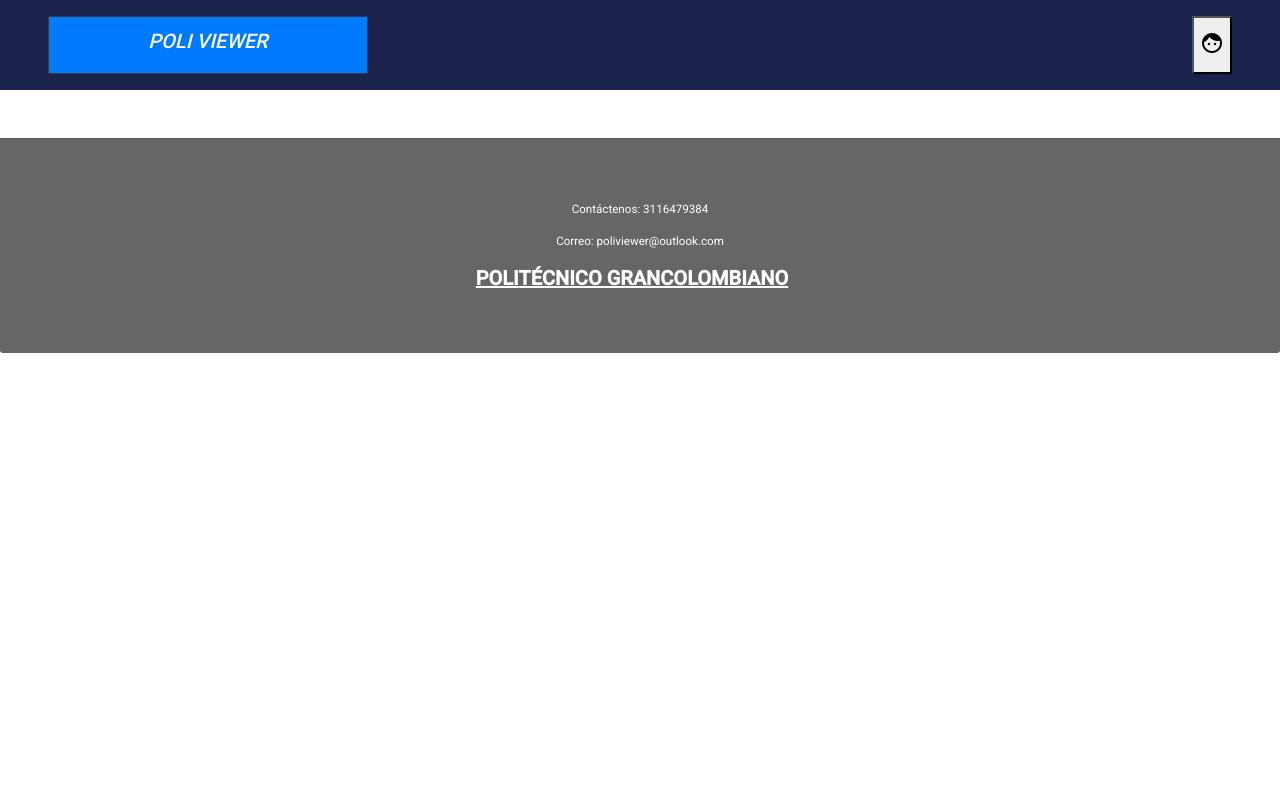
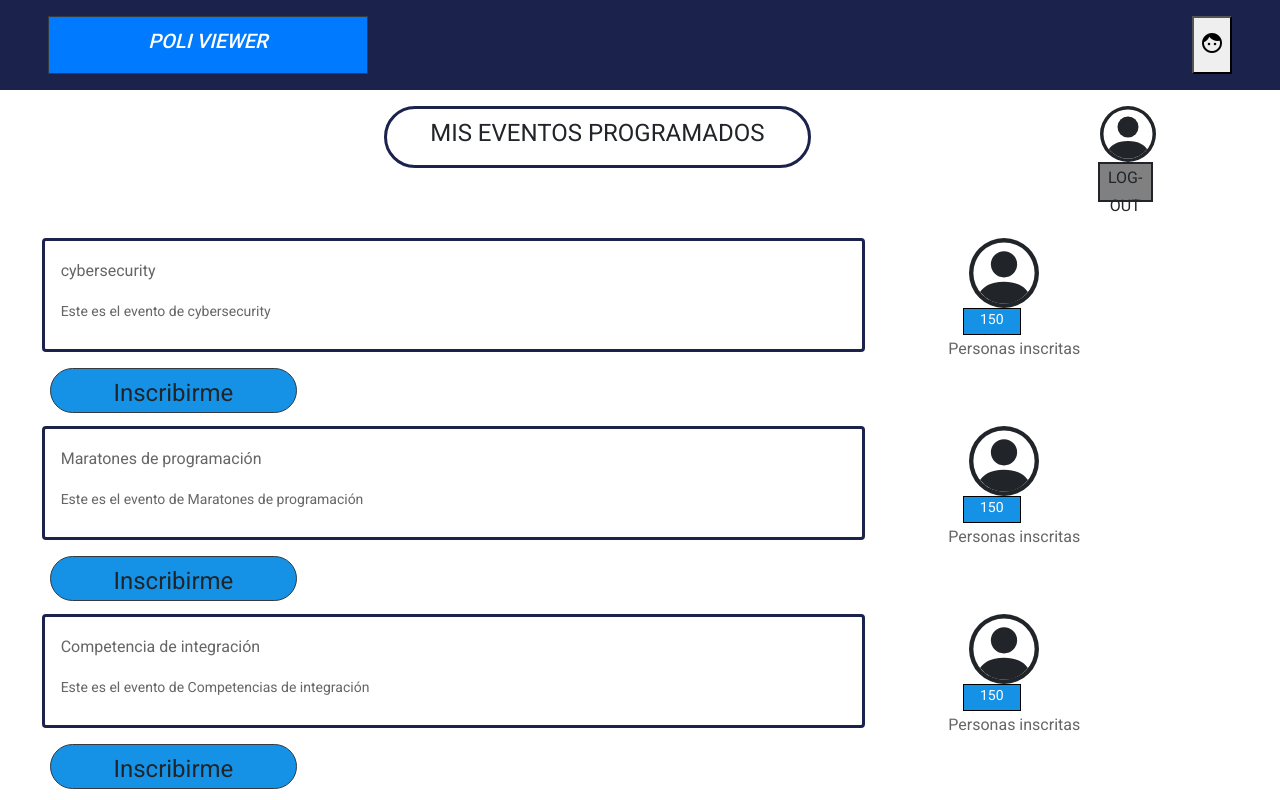
Before and after one commit to JimFor007/PracticaApl, an Angular app in the folder Poli-viewer/: page /admin in a window 1280 px wide. Before the commit this address led to /. Shown: the top 800 px of the page. Built offline with nearby package versions, Linux system fonts and the light colour scheme.

Commit message:
Mejora #1 mis eventos

```diff
--- a/Poli-viewer/src/app/app-routing.module.ts
+++ b/Poli-viewer/src/app/app-routing.module.ts
@@ -5,6 +5,7 @@ import { DesrcripcionFormularioComponent } from './desrcripcion-formulario/desrc
 import { EventosComponent } from './eventos/eventos.component';
 import { LogInComponent } from './log-in/log-in.component';
 import { ChartComponent } from './chart/chart.component';
+import { MisEventosComponent } from './mis-eventos/mis-eventos.component';
 
 const routes: Routes = [
 {path: '', component: IndexComponent},
@@ -12,7 +13,8 @@ const routes: Routes = [
 {path:'log-in', component: LogInComponent},
 {path: 'evento', component: EventosComponent},
 {path: 'inscripcion', component: DesrcripcionFormularioComponent},
-{path: 'charts', component:ChartComponent}
+{path: 'charts', component:ChartComponent},
+{path: 'admin', component: MisEventosComponent}
 
 ];
 
--- a/Poli-viewer/src/app/eventos/eventos.component.css
+++ b/Poli-viewer/src/app/eventos/eventos.component.css
@@ -18,12 +18,14 @@
 
 .bi{
    justify-content: center;
+   margin-left: 7%;
 }
 
 .helper{
+    margin-left: 5%;
     text-align: center;
     color: white;
-    width: 60%;
+    width: 20%;
     height: 15%;
     border-style: ridge;
     border-width: 1px;
--- a/Poli-viewer/src/app/eventos/eventos.component.html
+++ b/Poli-viewer/src/app/eventos/eventos.component.html
@@ -1,4 +1,4 @@
-<div class="container-fluid mt-4 ">
+<div class="container-fluid mt-4">
     <div *ngFor= "let evento of eventos" class="row justify-content-around mb-2">        <!--    Fila para cada evento   -->
         <div class="col-lg-8">                      <!--    Columna a la izquierda para desc. del evento y el boton -->
             <div class="principal rounded p-3">
--- a/Poli-viewer/src/app/log-in/log-in.component.ts
+++ b/Poli-viewer/src/app/log-in/log-in.component.ts
@@ -32,7 +32,7 @@ export class LogInComponent implements OnInit {
     let auth = false;
     for (let i = 0; i < this.Users.length; i++) {
       if(UsernameInput == this.Users[i].username && passwordInput == this.Users[i].password){
-        this.router.navigate (['']);
+        this.router.navigate (['admin']);
         auth = true;
       }
     }
--- a/Poli-viewer/src/app/mis-eventos/mis-eventos.component.css
+++ b/Poli-viewer/src/app/mis-eventos/mis-eventos.component.css
@@ -0,0 +1,52 @@
+.title {
+    justify-content: center;
+    height: 10%;
+    border: solid;
+    border-width: 3px;
+    border-color: #1B224B;
+    margin-right: 20%;
+}
+
+.icon {
+    padding-left: 10%;
+}
+
+.logout {
+    height: 30%;
+    width: 30%;
+    border: solid;
+    border-width: 2px;
+    background-color: gray;
+}
+
+.principal {
+    border: solid;
+    border-color: #1B224B;
+    color: #666666;
+}
+
+.btn {
+    background-color: #1592E6;
+    font-size: x-large;
+    width: 30%;
+    height: 25%;
+    margin-inline-start: 1%;
+}
+
+.icon2{
+    justify-content: center;
+    margin-left: 7%;
+ }
+
+ .helper{
+     margin-left: 5%;
+     text-align: center;
+     color: white;
+     width: 20%;
+     height: 15%;
+     border-style: ridge;
+     border-width: 1px;
+     border-color: black;
+     background-color: #1592E6;
+
+ }
--- a/Poli-viewer/src/app/mis-eventos/mis-eventos.component.html
+++ b/Poli-viewer/src/app/mis-eventos/mis-eventos.component.html
@@ -1,5 +1,45 @@
-<div class="container">
-    <div class="row">
+<div class="container-fluid mt-3">
+    <div class="row justify-content-end">
+        <div class="title col-4 rounded-pill text-center">
+            <h1 class="pt-2">MIS EVENTOS PROGRAMADOS</h1>
+        </div>
+        <div class="col-2">
+            <div class="icon">
+                <svg class="bi bi-people-circle" width="4em" height="4em" viewBox="0 0 16 16" fill="currentColor"
+                    xmlns="http://www.w3.org/2000/svg">
+                    <path
+                        d="M13.468 12.37C12.758 11.226 11.195 10 8 10s-4.757 1.225-5.468 2.37A6.987 6.987 0 008 15a6.987 6.987 0 005.468-2.63z" />
+                    <path fill-rule="evenodd" d="M8 9a3 3 0 100-6 3 3 0 000 6z" clip-rule="evenodd" />
+                    <path fill-rule="evenodd" d="M8 1a7 7 0 100 14A7 7 0 008 1zM0 8a8 8 0 1116 0A8 8 0 010 8z"
+                        clip-rule="evenodd" />
+                </svg>
+            </div>
+            <div class="logout text-center ml-3">
+                <h3>LOG-OUT</h3>
+            </div>
+        </div>
+    </div>
 
+    <div *ngFor= "let evento of eventos" class="row justify-content-around mb-2">        <!--    Fila para cada evento   -->
+        <div class="col-lg-8">                      <!--    Columna a la izquierda para desc. del evento y el boton -->
+            <div class="principal rounded p-3">
+                <h3>{{ evento.nombre }}</h3>
+                <p>{{ evento.descripcion }}</p>
+            </div>
+            <button class="btn mt-3 rounded-pill border-dark" (click)="getEvent(evento)" routerLink='/inscripcion' >Inscribirme</button>
+        </div>
+        <div class="cont col-3">                      <!--    Columna a la derecha para el icono y contador de personas inscritas-->
+            <svg class="icon2 bi bi-people-circle" width="5em" height="5em" viewBox="0 0 16 16" fill="currentColor" xmlns="http://www.w3.org/2000/svg">
+                <path d="M13.468 12.37C12.758 11.226 11.195 10 8 10s-4.757 1.225-5.468 2.37A6.987 6.987 0 008 15a6.987 6.987 0 005.468-2.63z"/>
+                <path fill-rule="evenodd" d="M8 9a3 3 0 100-6 3 3 0 000 6z" clip-rule="evenodd"/>
+                <path fill-rule="evenodd" d="M8 1a7 7 0 100 14A7 7 0 008 1zM0 8a8 8 0 1116 0A8 8 0 010 8z" clip-rule="evenodd"/>
+              </svg>
+              <div class="helper">
+                  <p>150</p>
+              </div>
+              <div style="color: #666666;">
+                  <h3>Personas inscritas</h3>
+              </div>
+        </div>
     </div>
 </div>
--- a/Poli-viewer/src/app/mis-eventos/mis-eventos.component.ts
+++ b/Poli-viewer/src/app/mis-eventos/mis-eventos.component.ts
@@ -1,4 +1,5 @@
 import { Component, OnInit } from '@angular/core';
+import { EventosService } from '../services/eventos.service';
 
 @Component({
   selector: 'app-mis-eventos',
@@ -6,10 +7,21 @@ import { Component, OnInit } from '@angular/core';
   styleUrls: ['./mis-eventos.component.css']
 })
 export class MisEventosComponent implements OnInit {
+  eventos;
 
-  constructor() { }
 
-  ngOnInit(): void {
+  constructor(private eventosService: EventosService) {
+    this.getAllEvents();
+   }
+
+  ngOnInit(): void { }
+
+  getAllEvents (){
+    this.eventos = this.eventosService.getAllEvents ();
+  }
+
+  getEvent({ nombre }) {
+    console.log(nombre);
   }
 
 }
```
